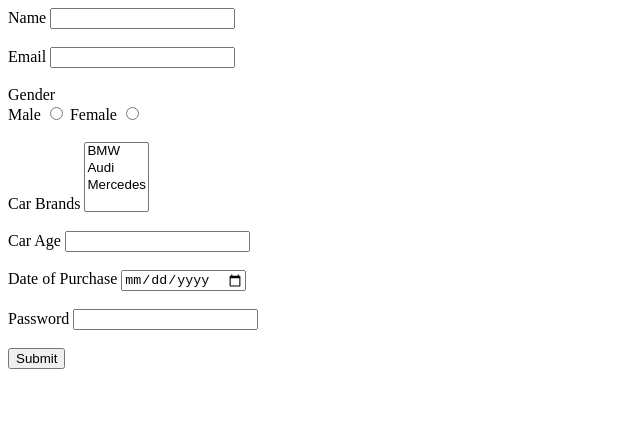
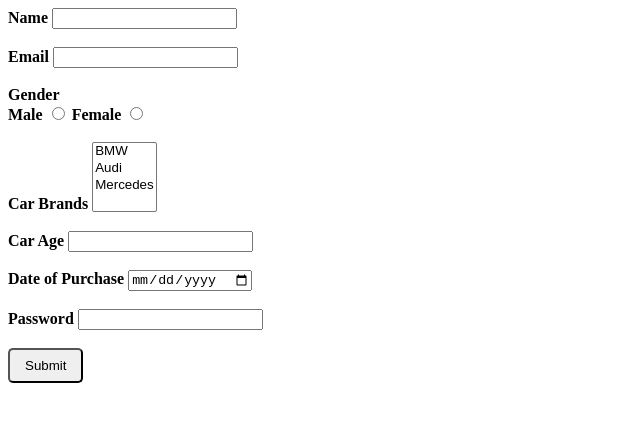
Before and after one commit to acciojob/car-insurance-form-Prashid1098, a website: page main.html in a window 1280 px wide. Shown: the whole page, without its empty margins (0-640 px from the left). Drawn offline with Linux system fonts and the light colour scheme.

Commit message:
created a submission

```diff
--- a/styles.css
+++ b/styles.css
@@ -1,2 +1,11 @@
 
 /* Your CSS Code here. */
+form
+{
+	font-weight: bold;
+}
+button
+{
+	padding: 8px 15px;
+	border-radius: 5px;
+}
```
